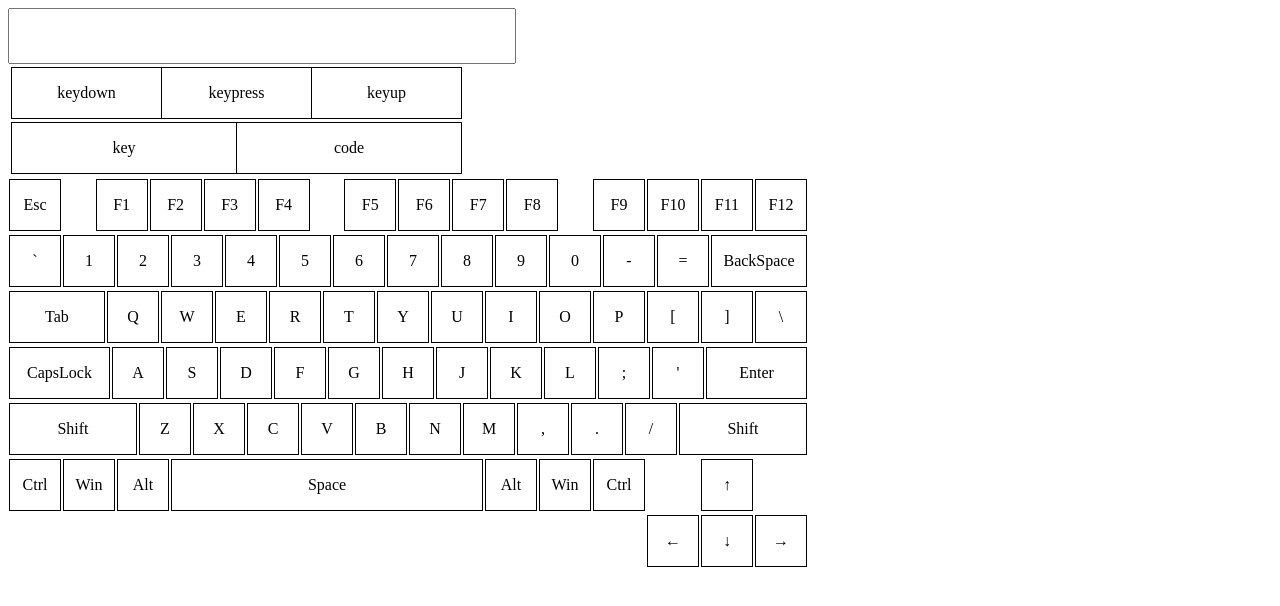
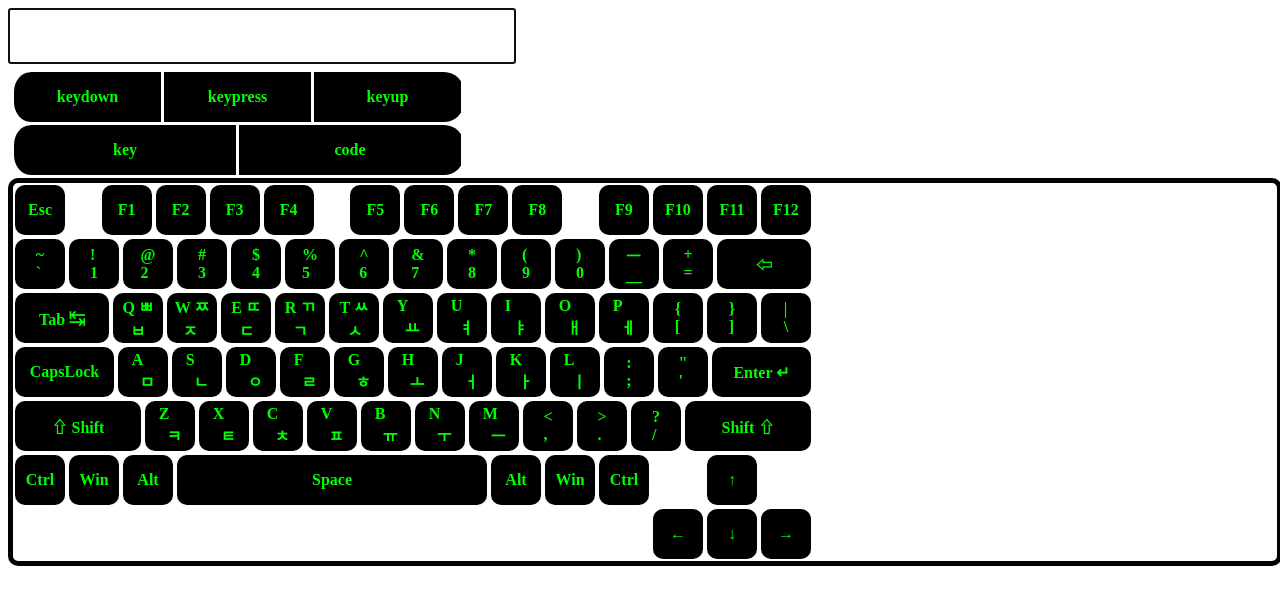
Before and after one commit to ParkGMo/Portfolio---ParkGeunMo, a plain HTML site: page keyboard/fakeKeyboardpractice.html in a window 1280 px wide. Drawn offline with Linux system fonts and the light colour scheme.

Commit message:
5.21.16:52

```diff
--- a/keyboard/fakeKeyboardpractice.html
+++ b/keyboard/fakeKeyboardpractice.html
@@ -8,6 +8,7 @@
   </head>
   <body>
     <input type="text" id="my-input" />
+
     <div class="events">
       <div id="keydown" class="event">keydown</div>
       <div id="keypress" class="event">keypress</div>
@@ -17,6 +18,7 @@
       <div id="key" class="event">key</div>
       <div id="code" class="event">code</div>
     </div>
+    <div id="border">
       <div id="keyboard">
         <div class="function-keys">
           <div id="Escape" class="key">Esc</div>
@@ -41,65 +43,65 @@
         </div>
         <div class="main-keys">
           <div class="row">
-          <div id="Backquote" class="key">`</div>
-          <div id="Digit1" class="key">1</div>
-          <div id="Digit2" class="key">2</div>
-          <div id="Digit3" class="key">3</div>
-          <div id="Digit4" class="key">4</div>
-          <div id="Digit5" class="key">5</div>
-          <div id="Digit6" class="key">6</div>
-          <div id="Digit7" class="key">7</div>
-          <div id="Digit8" class="key">8</div>
-          <div id="Digit9" class="key">9</div>
-          <div id="Digit0" class="key">0</div>
-          <div id="Minus" class="key">-</div>
-          <div id="Equal" class="key">=</div>
-          <div id="Backspace" class="key">BackSpace</div>
+            <div id="Backquote" class="key">~<br />`</div>
+            <div id="Digit1" class="key">!<br />1</div>
+            <div id="Digit2" class="key">@<br />2</div>
+            <div id="Digit3" class="key">#<br />3</div>
+            <div id="Digit4" class="key">$<br />4</div>
+            <div id="Digit5" class="key">%<br />5</div>
+            <div id="Digit6" class="key">^<br />6</div>
+            <div id="Digit7" class="key">&<br />7</div>
+            <div id="Digit8" class="key">*<br />8</div>
+            <div id="Digit9" class="key">(<br />9</div>
+            <div id="Digit0" class="key">)<br />0</div>
+            <div id="Minus" class="key">ㅡ<br />__</div>
+            <div id="Equal" class="key">+<br />=</div>
+            <div id="Backspace" class="key">⇦</div>
           </div>
           <div class="row">
-          <div id="Tab" class="key">Tab</div>
-          <div id="KeyQ" class="key">Q</div>
-          <div id="KeyW" class="key">W</div>
-          <div id="KeyE" class="key">E</div>
-          <div id="KeyR" class="key">R</div>
-          <div id="KeyT" class="key">T</div>
-          <div id="KeyY" class="key">Y</div>
-          <div id="KeyU" class="key">U</div>
-          <div id="KeyI" class="key">I</div>
-          <div id="KeyO" class="key">O</div>
-          <div id="KeyP" class="key">P</div>
-          <div id="BracketLeft" class="key">[</div>
-          <div id="BracketRight" class="key">]</div>
-          <div id="Backslash" class="key">\</div>
+            <div id="Tab" class="key">Tab ↹</div>
+            <div id="KeyQ" class="key">Q ㅃ<br />&nbsp;&nbsp;ㅂ</div>
+            <div id="KeyW" class="key">W ㅉ<br />&nbsp;&nbsp;ㅈ</div>
+            <div id="KeyE" class="key">E ㄸ<br />&nbsp;&nbsp;ㄷ</div>
+            <div id="KeyR" class="key">R ㄲ<br />&nbsp;&nbsp;ㄱ</div>
+            <div id="KeyT" class="key">T ㅆ<br />&nbsp;&nbsp;ㅅ</div>
+            <div id="KeyY" class="key">Y <br />&nbsp;&nbsp;ㅛ</div>
+            <div id="KeyU" class="key">U <br />&nbsp;&nbsp;ㅕ</div>
+            <div id="KeyI" class="key">I <br />&nbsp;&nbsp;ㅑ</div>
+            <div id="KeyO" class="key">O <br />&nbsp;&nbsp;ㅐ</div>
+            <div id="KeyP" class="key">P <br />&nbsp;&nbsp;ㅔ</div>
+            <div id="BracketLeft" class="key">{<br />[</div>
+            <div id="BracketRight" class="key">}<br />]</div>
+            <div id="Backslash" class="key">|<br />\</div>
           </div>
           <div class="row">
             <div id="CapsLock" class="key">CapsLock</div>
-          <div id="KeyA" class="key">A</div>
-          <div id="KeyS" class="key">S</div>
-          <div id="KeyD" class="key">D</div>
-          <div id="KeyF" class="key">F</div>
-          <div id="KeyG" class="key">G</div>
-          <div id="KeyH" class="key">H</div>
-          <div id="KeyJ" class="key">J</div>
-          <div id="KeyK" class="key">K</div>
-          <div id="KeyL" class="key">L</div>
-          <div id="Semicolon" class="key">;</div>
-          <div id="Quote" class="key">'</div>
-          <div id="Enter" class="key">Enter</div>
+            <div id="KeyA" class="key">A <br />&nbsp;&nbsp;ㅁ</div>
+            <div id="KeyS" class="key">S <br />&nbsp;&nbsp;ㄴ</div>
+            <div id="KeyD" class="key">D <br />&nbsp;&nbsp;ㅇ</div>
+            <div id="KeyF" class="key">F <br />&nbsp;&nbsp;ㄹ</div>
+            <div id="KeyG" class="key">G <br />&nbsp;&nbsp;ㅎ</div>
+            <div id="KeyH" class="key">H <br />&nbsp;&nbsp;ㅗ</div>
+            <div id="KeyJ" class="key">J <br />&nbsp;&nbsp;ㅓ</div>
+            <div id="KeyK" class="key">K <br />&nbsp;&nbsp;ㅏ</div>
+            <div id="KeyL" class="key">L <br />&nbsp;&nbsp;ㅣ</div>
+            <div id="Semicolon" class="key">:<br />;</div>
+            <div id="Quote" class="key">"<br />'</div>
+            <div id="Enter" class="key">Enter ↵</div>
           </div>
           <div class="row">
-          <div id="ShiftLeft" class="key">Shift</div>
-          <div id="KeyZ" class="key">Z</div>
-          <div id="KeyX" class="key">X</div>
-          <div id="KeyC" class="key">C</div>
-          <div id="KeyV" class="key">V</div>
-          <div id="KeyB" class="key">B</div>
-          <div id="KeyN" class="key">N</div>
-          <div id="KeyM" class="key">M</div>
-          <div id="Comma" class="key">,</div>
-          <div id="Period" class="key">.</div>
-          <div id="Slash" class="key">/</div>
-          <div id="ShiftRight" class="key">Shift</div>
+            <div id="ShiftLeft" class="key">⇧ Shift</div>
+            <div id="KeyZ" class="key">Z <br />&nbsp;&nbsp;ㅋ</div>
+            <div id="KeyX" class="key">X <br />&nbsp;&nbsp;ㅌ</div>
+            <div id="KeyC" class="key">C <br />&nbsp;&nbsp;ㅊ</div>
+            <div id="KeyV" class="key">V <br />&nbsp;&nbsp;ㅍ</div>
+            <div id="KeyB" class="key">B <br />&nbsp;&nbsp;ㅠ</div>
+            <div id="KeyN" class="key">N <br />&nbsp;&nbsp;ㅜ</div>
+            <div id="KeyM" class="key">M <br />&nbsp;&nbsp;ㅡ</div>
+            <div id="Comma" class="key"><<br />,</div>
+            <div id="Period" class="key">><br />.</div>
+            <div id="Slash" class="key">?<br />/</div>
+            <div id="ShiftRight" class="key">Shift ⇧</div>
           </div>
           <div class="row">
             <div id="ControlLeft" class="key">Ctrl</div>
@@ -124,6 +126,7 @@
           </div>
         </div>
       </div>
+    </div>
   </body>
   <script src="../keyboard/keyboardpractic.js"></script>
 </html>
--- a/keyboard/keyboardpractic.js
+++ b/keyboard/keyboardpractic.js
@@ -1 +1,39 @@
 const inputTag = document.querySelector("#my-input");
+const keyTag = document.querySelector("#key");
+const codeTag = document.querySelector("#code");
+const keypress = document.querySelector("#keypress");
+const keydown = document.querySelector("#keydown");
+const keyup = document.querySelector("#keyup");
+inputTag.focus();
+
+function keypressEvent(e) {
+  //   console.log(`key : ${e.key}, code : ${e.code}`);
+  keypress.classList.add("on");
+  setTimeout(function () {
+    keypress.classList.remove("on");
+  }, 300);
+}
+function keydownEvent(e) {
+  //   console.log(`key : ${e.key}, code : ${e.code}`);
+  const el = document.querySelector(`#${e.code}`);
+  codeTag.innerHTML = `key : ${e.code}`;
+  keyTag.innerHTML = `code : ${e.key}`;
+  el.classList.add("btnon");
+  keydown.classList.add("on");
+  setTimeout(function () {
+    keydown.classList.remove("on");
+  }, 300);
+}
+function keyupEvent(e) {
+  //   console.log(`key : ${e.key}, code : ${e.code}`);
+  const el = document.querySelector(`#${e.code}`);
+  el.classList.remove("btnon");
+  keyup.classList.add("on");
+  setTimeout(function () {
+    keyup.classList.remove("on");
+  }, 300);
+}
+
+inputTag.addEventListener("keypress", keypressEvent);
+inputTag.addEventListener("keydown", keydownEvent);
+inputTag.addEventListener("keyup", keyupEvent);
--- a/keyboard/keyboardpractice.css
+++ b/keyboard/keyboardpractice.css
@@ -1,23 +1,43 @@
 #my-input {
   width: 500px;
   height: 50px;
+  margin-bottom: 5px;
+}
+#border {
+  width: 100%;
+  height: 100%;
+  border-radius: 10px;
+  border: 5px solid black;
 }
 
 .events {
   width: 450px;
   height: 50px;
   margin: 3px;
-  border: 1px solid black;
+  /* border: 1px solid white; */
+  border-left: 3px solid white;
+  font-weight: bold;
+  /* color: darkgreen; */
+  color: lime;
   border-right: 0px;
   display: flex;
   justify-content: space-around;
   align-items: center;
+  background-color: black;
+  border-radius: 20px;
+  /* border: 1px solid
+    linear-gradient(125deg, rgb(0, 255, 255) 50%, rgb(255, 255, 0) 90%);
+  background-image: linear-gradient(
+    180deg,
+    rgba(0, 255, 255, 0.482) 50%,
+    rgba(255, 255, 0, 0.591) 95%
+  ); */
 }
 .event {
   width: 100%;
   height: 100%;
   text-align: center;
-  border-right: 1px solid black;
+  border-right: 3px solid white;
   display: flex;
   justify-content: center;
   align-items: center;
@@ -30,11 +50,22 @@
 .key {
   width: 50px;
   height: 50px;
-  margin: 2px 1px;
-  border: 1px solid black;
+  margin: 2px;
+  font-weight: bold;
+  /* color: darkgreen; */
+  color: lime;
   display: flex;
   justify-content: center;
   align-items: center;
+  border-radius: 10px;
+  background-color: black;
+  /* border: 1px solid
+    linear-gradient(125deg, rgb(0, 255, 255) 50%, rgb(255, 255, 0) 95%);
+  background-image: linear-gradient(
+    125deg,
+    rgba(0, 255, 255, 0.482) 50%,
+    rgba(255, 255, 0, 0.591) 90%
+  ); */
 }
 
 .function-keys {
@@ -60,3 +91,28 @@
   display: flex;
   justify-content: center;
 }
+#keydown.on {
+  letter-spacing: 2px;
+  /* background-color: blue; */
+  color: blue;
+  border-radius: 20px 0 0 20px;
+}
+#keypress.on {
+  letter-spacing: 2px;
+  /* background-color: darkgreen; */
+  color: darkgreen;
+}
+#keyup.on {
+  letter-spacing: 2px;
+  /* background-color: red; */
+  color: red;
+  border-radius: 0 20px 20px 0;
+}
+.btnon {
+  box-shadow: inset 0 0 5px rgba(255, 255, 255, 0.5);
+  transform: scale(0.9, 0.9);
+  color: red;
+  /* background-color: #7e7e7e;
+  box-shadow: inset 0 0 5px rgba(0, 0, 0, 0.5);
+  transform: scale(1.2, 1.2); */
+}
```
Lines whose indentation alone changed are shown as unchanged.
